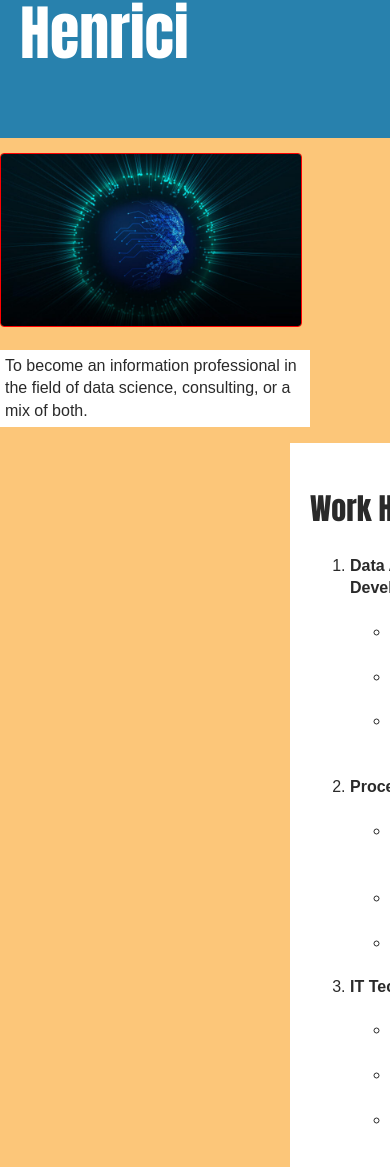
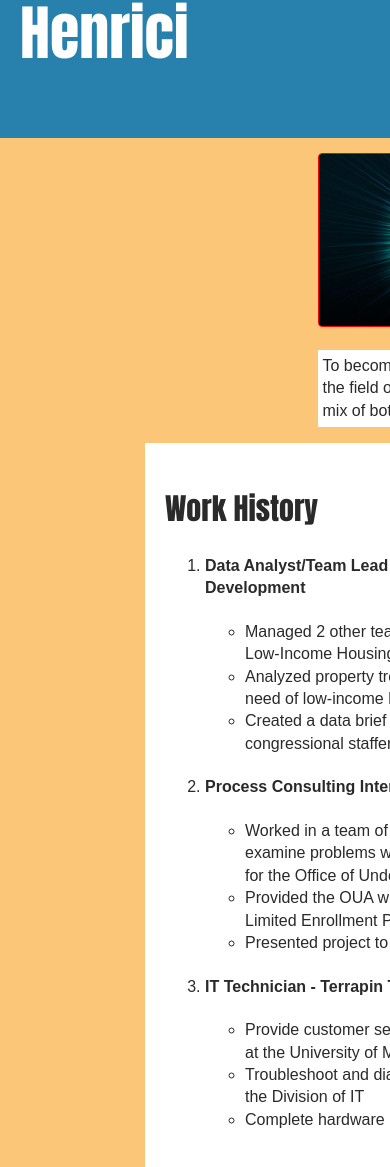
Before and after one commit to jhenrici/jhenrici.github.io, a plain HTML site: page Assignment_1/index.html in a window 390 px wide. Shown: the part 164-1331 px from the top of the page. Drawn offline with Linux system fonts and the light colour scheme.

Commit message:
Update style.css

```diff
--- a/Assignment_1/style.css
+++ b/Assignment_1/style.css
@@ -106,7 +106,7 @@
   }
 
   .contentbody {
-    align-self: flex-start;
+    align-self: center;
     flex-direction: row;
   }
 
@@ -121,6 +121,6 @@
   }
 
   .workhistory {
-    align-self: flex-end;
+    align-self: center;
   }
 }
```
